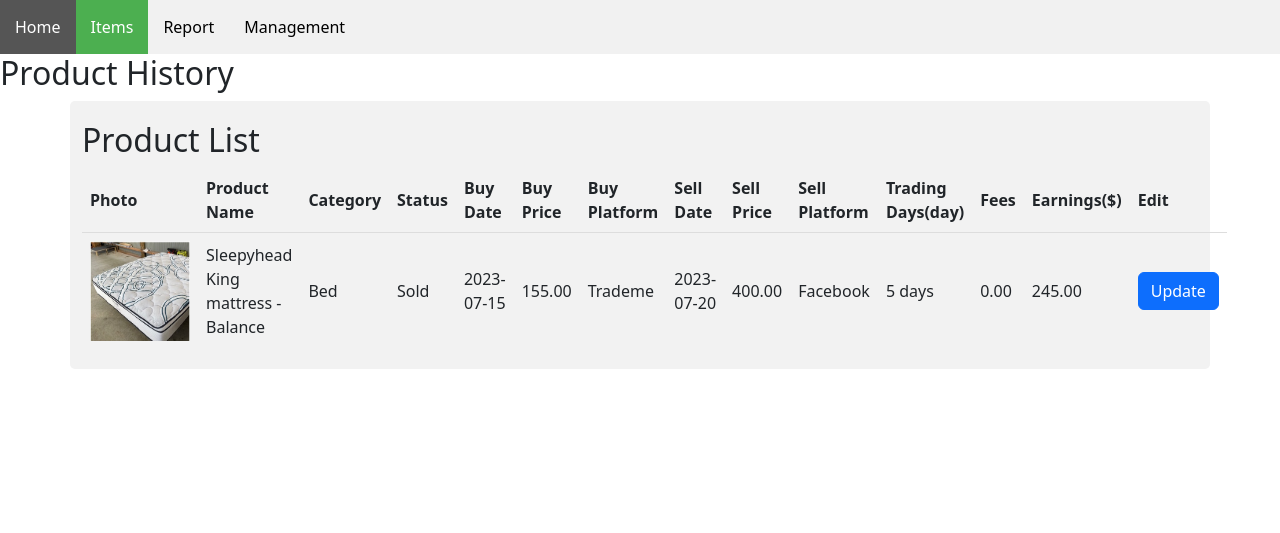
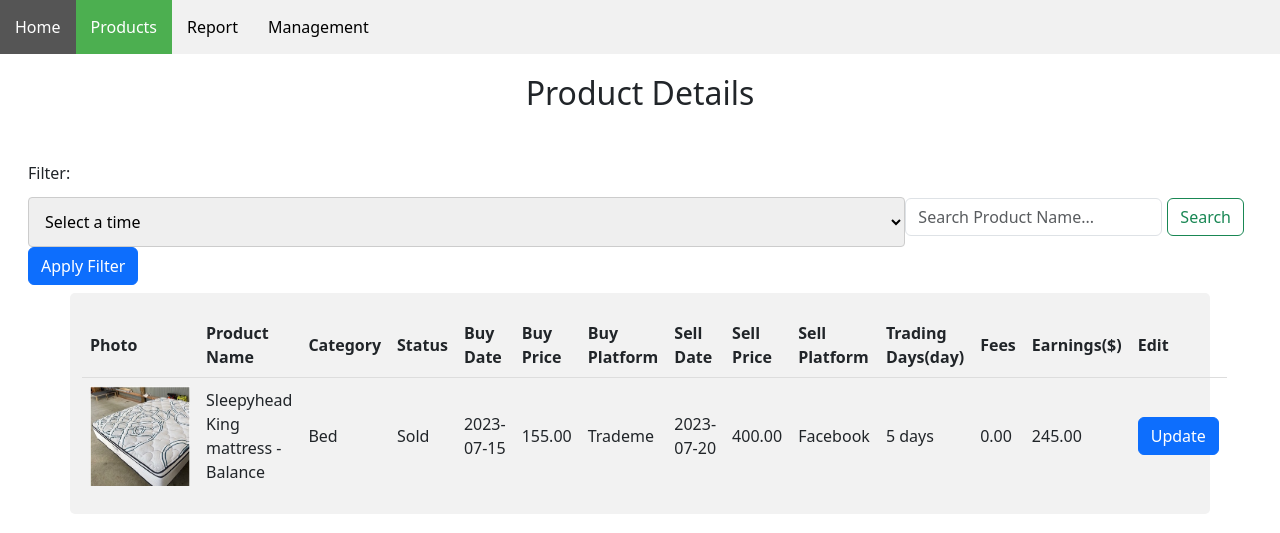
Before and after one commit to beibeizheng/furniture, a Flask app: page /items in a window 1280 px wide. Shown: the top 533 px of the page. Before the commit the page ends 369 px from the top, so only its background shows below. Run offline with Flask 3, Linux system fonts and the light colour scheme; data comes from the database, SQL or seed files in the repository.

Commit message:
add search and fliter function.

```diff
--- a/app.py
+++ b/app.py
@@ -4,6 +4,7 @@ from flask import request
 from flask import redirect
 from flask import url_for
 from werkzeug.utils import secure_filename
+from datetime import date
 from flask import jsonify
 import os
 import re
@@ -81,8 +82,25 @@ def home():
 
 
 
-@app.route("/items")
+@app.route("/items", methods=["GET"])
 def items():
+    search_query = request.args.get("search_query", default="", type=str)
+    filter = request.args.get("filter")
+    today_date = date.today()
+    if filter:
+        if filter == 'today':
+            filter_query = today_date
+        elif filter == 'this_week':
+            pass
+        elif filter == 'this_month':
+            pass
+        elif filter == 'this_year':
+            pass
+        else:
+            pass
+
+
+    search_query_like = f"%{search_query}%"
     connection = getCursor()
     connection.execute("""SELECT p.product_name,c.category_name,s.status_name,p.buy_date,p.buy_price,bpf.platform_name AS buy_platform_name,
             p.sell_date,p.sell_price,spf.platform_name AS sell_platform_name,p.fees,image_name,p.product_id
@@ -90,7 +108,7 @@ def items():
             LEFT JOIN category c ON p.category_id = c.category_id
             LEFT JOIN status s ON p.status_id = s.status_id
             LEFT JOIN platform bpf ON p.buy_platform_id = bpf.platform_id
-            LEFT JOIN platform spf ON p.sell_platform_id = spf.platform_id;""")
+            LEFT JOIN platform spf ON p.sell_platform_id = spf.platform_id WHERE p.product_name LIKE %s;""", (search_query_like,))
     productList = connection.fetchall()
     connection1 = getCursor()
     connection1.execute("""SELECT category_id,category_name FROM category;""")
--- a/static/css.css
+++ b/static/css.css
@@ -45,7 +45,7 @@ div.content {
     box-sizing: border-box;
   }
 
-  input[type=text], select, textarea {
+  input[type=text], select, textarea ,input[type=number]{
     width: 100%;
     padding: 12px;
     border: 1px solid #ccc;
@@ -76,18 +76,12 @@ div.content {
     background-color: #f2f2f2;
     padding: 20px;
   }
-
-  .col-25 {
-    float: left;
-    width: 25%;
-    margin-top: 6px;
+  .custom-row {
+    display: flex;
+    align-items: center;
   }
 
-  .col-75 {
-    float: left;
-    width: 75%;
-    margin-top: 6px;
-  }
+
 
   /* Clear floats after the columns */
   .row::after {
@@ -114,6 +108,10 @@ div.content {
     border-bottom: 1px solid #ddd;
   }
 
+.btn-outline-success{
+  margin-left: 5px;
+}
+
 
 @media screen and (max-width: 1400px) {
   ul.sidenav {
@@ -136,8 +134,5 @@ div.content {
     float: none;
   }
 
-  .col-25, .col-75, input[type=submit] {
-    width: 100%;
-    margin-top: 0;
-  }
+
 }
--- a/templates/items.html
+++ b/templates/items.html
@@ -2,13 +2,39 @@
 
 {% block header %}
 
-<h2>Product History</h2>
+<h2 class="page_title">Product Details</h2>
 {% endblock %}
 
 {% block content %}
 
+<nav class="navbar navbar-expand-lg navbar-light">
+    <div class="container-fluid">
+        <div class="col">
+            <form method="GET" action="/items" class="form-inline">
+                <div class="form-group">
+                    <label for="filter" class="mr-2">Filter:</label>
+                    <select class="mr-2" id="filter" name="filter">
+                        <option value="" selected disabled>Select a time</option>
+                        <option value="today">Today</option>
+                        <option value="this_week">This Week</option>
+                        <option value="this_month">This Month</option>
+                        <option value="this_year">This Year</option>
+                    </select>
+                </div>
+                <button type="submit" class="btn btn-primary mr-2">Apply Filter</button>
+            </form>
+        </div>
+      <div class="d-flex ms-auto">
+        <form class="d-flex me-2" role="search" action="/items" method="GET">
+            <input class="form-control" type="search" name="search_query" placeholder="Search Product Name..." aria-label="Search">
+            <button class="btn btn-outline-success" type="submit">Search</button>
+          </form>
+      </div>
+    </div>
+  </nav>
+
+
 <div class="container">
-    <h2>Product List</h2>
     <table class="items">
         <thead>
             <tr>
--- a/templates/navbar.html
+++ b/templates/navbar.html
@@ -1,6 +1,6 @@
 <ul class="sidenav">
   <li><a href="/" class="{% if active_page == 'home' %}active{% endif %}">Home</a></li>
-  <li><a href="/items" class="{% if active_page == 'items' %}active{% endif %}">Items</a></li>
+  <li><a href="/items" class="{% if active_page == 'items' %}active{% endif %}">Products</a></li>
   <li><a href="/report" class="{% if active_page == 'report' %}active{% endif %}">Report</a></li>
   <li><a href="/manage" class="{% if active_page == 'management' %}active{% endif %}">Management</a></li>
 </ul>
```
Also changed, not shown: templates/index.html (+43 -42 lines).
